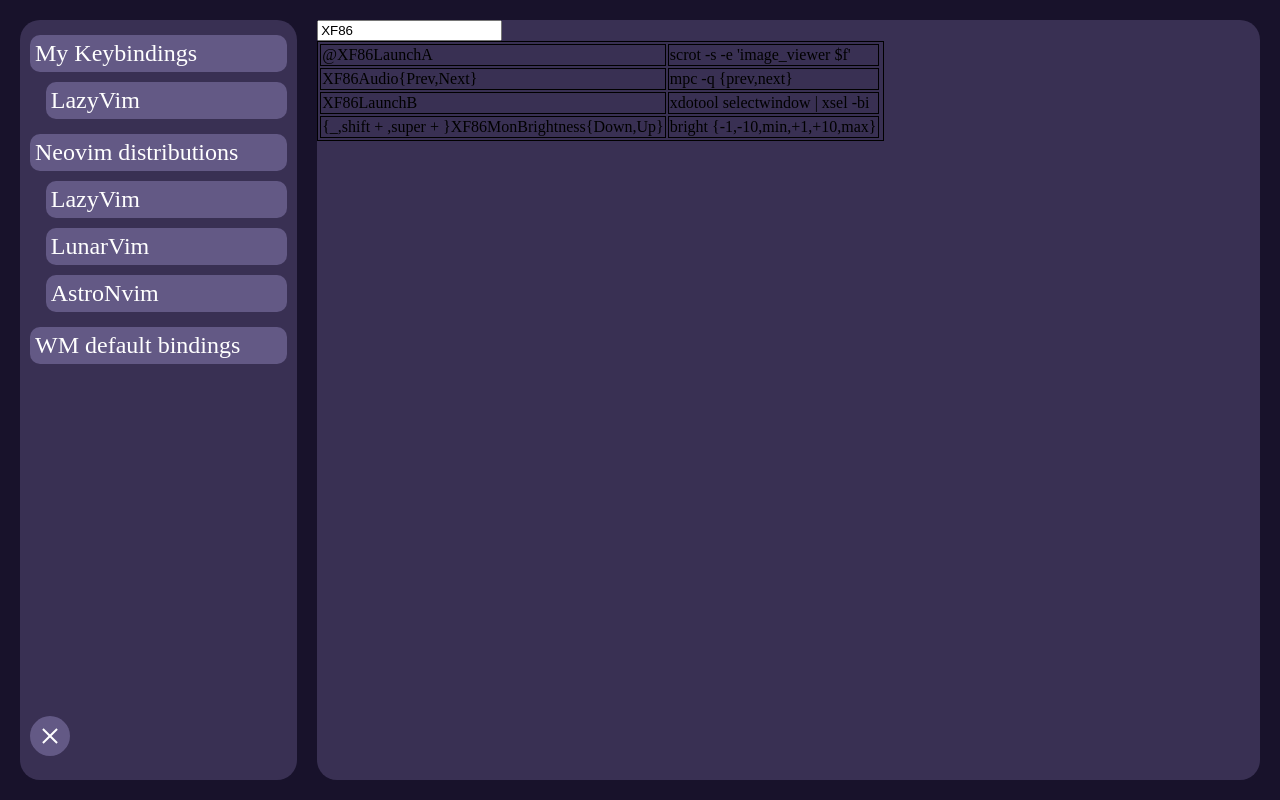
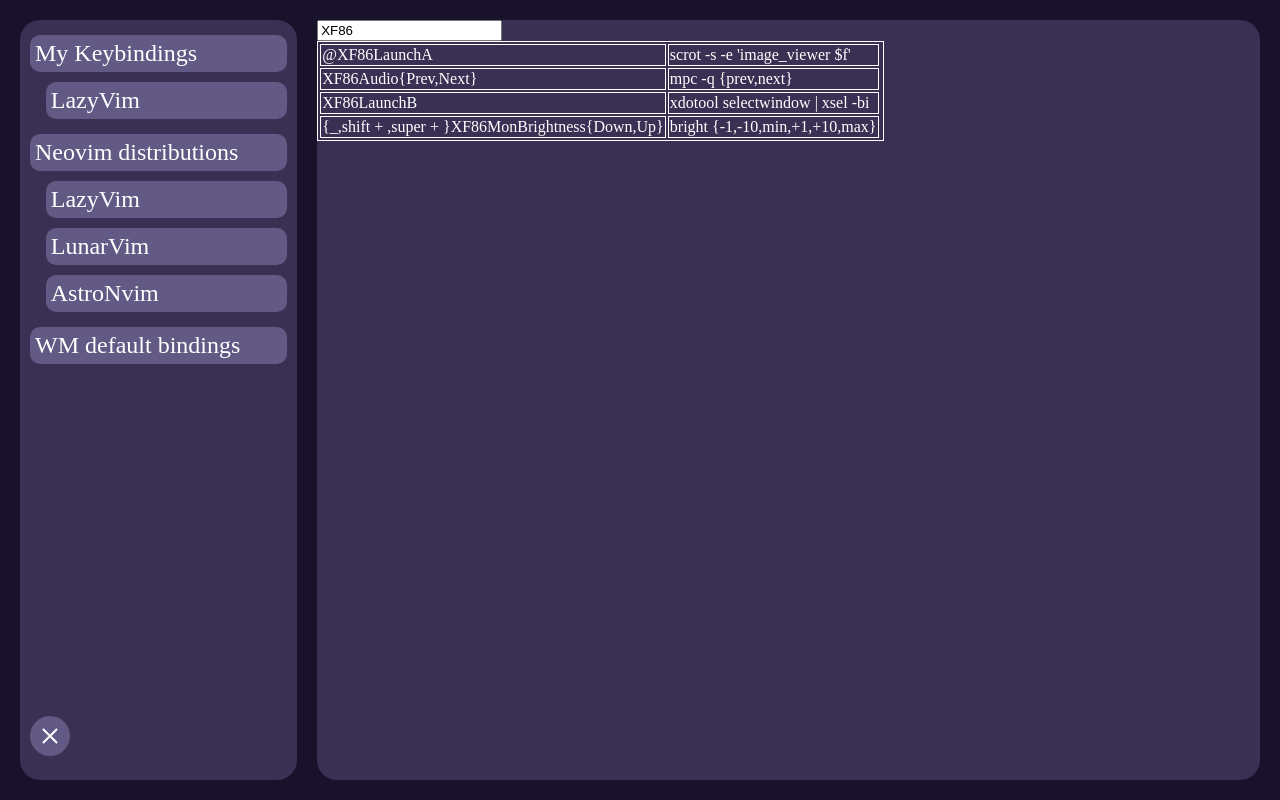
Before and after one commit to Vaisakhkm2625/keybinds, a SvelteKit app: page / in a window 1280 px wide. Built offline with nearby package versions, Linux system fonts and the light colour scheme.

Commit message:
made table editable

```diff
--- a/src/routes/Main.svelte
+++ b/src/routes/Main.svelte
@@ -79,7 +79,16 @@
 	const fuse = new Fuse(jsonOutput, options);
 
 	let searchterm = 'XF86';
+
+	let searchResult;
 	$: searchResult = fuse.search(searchterm);
+
+	function makeContentEditable(event) {
+		event.srcElement.contentEditable = true;
+	}
+	function makeContentReadOnly(event) {
+		event.srcElement.contentEditable = false;
+	}
 </script>
 
 <input bind:value={searchterm} /><br />
@@ -87,12 +96,35 @@
 <table>
 	{#each searchResult as item}
 		<!-- content here -->
-		<tr><td>{item.item.shortcut} </td> <td>{item.item.command} </td><br /> </tr>{/each}
+		<tr>
+			<td
+				bind:innerText={jsonOutput[item.refIndex].shortcut}
+				contenteditable="false"
+				on:dblclick={makeContentEditable}
+				on:blur={makeContentReadOnly}
+			/>
+			<td
+				bind:innerText={jsonOutput[item.refIndex].command}
+				contenteditable="false"
+				on:dblclick={makeContentEditable}
+				on:blur={makeContentReadOnly}
+			/>
+			<br />
+		</tr>
+	{:else}
+		{#each jsonOutput as item}
+			<tr>
+				<td bind:innerText={item.shortcut} contenteditable />
+				<td bind:innerText={item.command} contenteditable />
+			</tr>
+		{/each}
+	{/each}
 </table>
 
 <style>
 	table,
 	td {
 		border: 1px solid;
+		color: white;
 	}
 </style>
```
